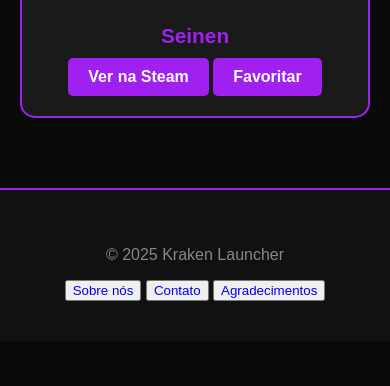
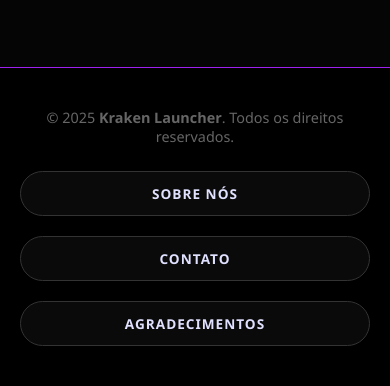
Before and after one commit to FelipeOliver-web/Kraken-Launcher, a PHP site: page / in a window 390 px wide. Shown: the part 1298-1684 px from the top of the page. Before the commit the page ends 1599 px from the top, so only its background shows below. Run offline with PHP 8.4, Linux system fonts and the light colour scheme; data comes from the database, SQL or seed files in the repository.

Commit message:
refactor: update footer structure and enhance search functionality

```diff
--- a/Clientes/Footer.php
+++ b/Clientes/Footer.php
@@ -1,14 +1,42 @@
 <footer>
-  <!-- Rodapé do site -->
-  <p>&copy; 2025 Kraken Launcher</p>
+  <div class="footer-container">
+    <p class="copyright">&copy; 2025 <strong>Kraken Launcher</strong>. Todos os direitos reservados.</p>
 
-  <!-- Botões adicionais -->
-  <div class="footer-buttons">
-    <button><a href="?pg=Sobre-Nos">Sobre nós</a></button>
-    <button><a href="?pg=Contatos">Contato</a></button>
-    <button><a href="?pg=Agradecimentos">Agradecimentos</a></button>
+    <div class="footer-nav">
+        <a href="?pg=Sobre-Nos" class="btn-neon">Sobre Nós</a>
+        <a href="?pg=Contatos" class="btn-neon">Contato</a>
+        <a href="?pg=Agradecimentos" class="btn-neon">Agradecimentos</a>
+    </div>
   </div>
 </footer>
 
+<script>
+document.addEventListener("DOMContentLoaded", function() {
+    // 1. Pega a barra de pesquisa
+    const searchInput = document.getElementById('searchInput');
+
+    // Só roda o código se a barra de pesquisa existir na página
+    if (searchInput) {
+
+        // 2. Escuta cada tecla digitada
+        searchInput.addEventListener('keyup', function() {
+            const termo = searchInput.value.toLowerCase(); // O que foi digitado (em minúsculo)
+            const cards = document.querySelectorAll('.game-card'); // Todos os cards de jogos
+
+            // 3. Passa por cada jogo para verificar
+            cards.forEach(card => {
+                const titulo = card.querySelector('h2').textContent.toLowerCase(); // Nome do jogo
+
+                if (titulo.includes(termo)) {
+                    card.style.display = ""; // Mostra se combinar
+                } else {
+                    card.style.display = "none"; // Esconde se não combinar
+                }
+            });
+        });
+    }
+});
+</script>
+
 </body>
 </html>
--- a/Clientes/style.css
+++ b/Clientes/style.css
@@ -1,43 +1,50 @@
 /* =========================================
-   1. ESTILOS GERAIS (RESET E CORPO)
+   1. RESET E ESTRUTURA BÁSICA
    ========================================= */
+* {
+    box-sizing: border-box;
+}
+
 body {
-    background-color: #0a0a0a; /* Fundo preto escuro */
-    color: #e0e0ff; /* Texto em roxo claro */
-    font-family: Arial, sans-serif;
+    background-color: #050505; /* Fundo Preto Profundo */
+    color: #e0e0ff;            /* Texto Roxo Claro */
+    font-family: 'Segoe UI', Tahoma, Geneva, Verdana, sans-serif;
     margin: 0;
     padding: 0;
-    overflow-x: hidden; /* Evita rolagem lateral indesejada */
+    min-height: 100vh;
+    display: flex;
+    flex-direction: column;
 }
 
 a {
     text-decoration: none;
-    transition: all 0.3s ease;
+    transition: 0.3s;
+}
+
+ul {
+    list-style: none;
+    padding: 0;
 }
 
 /* =========================================
-   2. CABEÇALHO (HEADER) - CORRIGIDO
+   2. CABEÇALHO (HEADER)
    ========================================= */
 header {
-    background-color: #1a1a1a;
-    border-bottom: 2px solid #a020f0;
+    background-color: #0f0f0f;
+    border-bottom: 2px solid #a020f0; /* Linha roxa neon */
     padding: 15px 0;
-    width: 100%;
+    box-shadow: 0 0 20px rgba(160, 32, 240, 0.2);
 }
 
-/* O Container flexível que organiza os 3 elementos */
 .header-container {
+    max-width: 1200px;
+    margin: 0 auto;
+    padding: 0 20px;
     display: flex;
-    flex-direction: row; /* Garante linha horizontal */
-    justify-content: space-between; /* Espalha: Esq - Meio - Dir */
+    justify-content: space-between;
     align-items: center;
-    max-width: 1400px; /* Limite de largura para telas grandes */
-    margin: 0 auto;
-    padding: 0 40px;
-    box-sizing: border-box;
 }
 
-/* Grupo Logo + Título */
 .logo-title {
     display: flex;
     align-items: center;
@@ -48,69 +55,188 @@
     width: 50px;
     height: 50px;
     border-radius: 50%;
-    object-fit: cover;
     border: 2px solid #a020f0;
-    transition: transform 0.3s ease;
-    user-select: none;
-}
-
-.logo:hover {
-    transform: rotate(15deg);
 }
 
 header h1 {
-    margin: 0;
     color: #a020f0;
     font-size: 1.5rem;
+    margin: 0;
+    text-transform: uppercase;
+    letter-spacing: 1px;
 }
 
-/* Navegação Central */
 nav ul {
-    list-style: none;
-    padding: 0;
+    display: flex;
+    gap: 25px;
     margin: 0;
-    display: flex;
-    gap: 30px;
 }
 
 nav a {
-    color: #e0e0ff;
+    color: #fff;
     font-weight: bold;
-    font-size: 1.1rem;
+    font-size: 1rem;
+    position: relative;
 }
 
 nav a:hover {
     color: #a020f0;
+    text-shadow: 0 0 10px #a020f0;
 }
 
-/* Área do Usuário (Direita) */
-.user-area {
-    display: flex;
-    align-items: center;
-    gap: 15px;
+.user-area .btn-login {
+    background-color: #8a2be2;
+    color: white;
+    padding: 8px 20px;
+    border-radius: 5px;
+    font-weight: bold;
 }
 
-.btn-login {
-    background-color: #8a2be2;
-    color: white;
-    padding: 10px 20px;
-    border-radius: 5px;
-    font-weight: bold;
-    border: 1px solid transparent;
-}
-
-.btn-login:hover {
+.user-area .btn-login:hover {
     background-color: #6a1bbd;
-    border-color: #fff;
-    transform: scale(1.05);
+    box-shadow: 0 0 15px #8a2be2;
 }
 
 /* =========================================
-   3. SEÇÃO PARALLAX & BUSCA
+   3. ÁREA DOS JOGOS
    ========================================= */
+.game-list {
+    max-width: 1200px;
+    margin: 40px auto;
+    padding: 0 20px;
+    display: grid;
+    grid-template-columns: repeat(auto-fit, minmax(260px, 1fr));
+    gap: 30px;
+    width: 100%;
+    flex: 1; /* Empurra o rodapé para baixo */
+}
+
+.game-card {
+    background-color: #141414;
+    border: 1px solid #333;
+    border-radius: 12px;
+    padding: 15px;
+    text-align: center;
+    transition: transform 0.3s, border-color 0.3s;
+    display: flex;
+    flex-direction: column;
+    justify-content: space-between;
+}
+
+.game-card:hover {
+    transform: translateY(-5px);
+    border-color: #a020f0;
+    box-shadow: 0 5px 20px rgba(160, 32, 240, 0.25);
+}
+
+.game-card img {
+    width: 100%;
+    height: 180px;
+    object-fit: cover;
+    border-radius: 8px;
+    margin-bottom: 15px;
+}
+
+.game-card h2 {
+    font-size: 1.2rem;
+    color: #fff;
+    margin: 0 0 15px 0;
+}
+
+.card-actions {
+    display: flex;
+    justify-content: center;
+    gap: 10px;
+    margin-top: auto;
+}
+
+.btn-steam {
+    background-color: #171a21;
+    color: #66c0f4;
+    border: 1px solid #66c0f4;
+    padding: 8px 15px;
+    border-radius: 4px;
+    font-size: 0.85rem;
+}
+
+.favorito-btn {
+    border: 1px solid #a020f0;
+    color: #a020f0;
+    padding: 8px 15px;
+    border-radius: 4px;
+    font-size: 0.85rem;
+    cursor: pointer;
+}
+
+.favorito-btn:hover {
+    background-color: #a020f0;
+    color: white;
+    box-shadow: 0 0 10px #a020f0;
+}
+
+/* =========================================
+   4. RODAPÉ NEON (MODERNO)
+   ========================================= */
+footer {
+    background-color: #000;
+    border-top: 1px solid #a020f0;
+    padding: 40px 20px;
+    margin-top: 50px;
+    text-align: center;
+}
+
+.footer-container {
+    display: flex;
+    flex-direction: column;
+    align-items: center;
+    gap: 25px;
+}
+
+.copyright {
+    color: #666;
+    margin: 0;
+    font-size: 0.9rem;
+}
+
+.footer-nav {
+    display: flex;
+    gap: 20px;
+    flex-wrap: wrap;
+    justify-content: center;
+}
+
+/* O EFEITO NEON NOS BOTÕES */
+.btn-neon {
+    display: inline-block;
+    background-color: #0a0a0a !important; /* Força fundo preto */
+    color: #e0e0ff !important;            /* Texto lilás */
+    padding: 12px 30px;
+    border: 1px solid #333;
+    border-radius: 50px;                  /* Borda redonda */
+    font-weight: bold;
+    text-transform: uppercase;
+    font-size: 0.85rem;
+    letter-spacing: 1px;
+    transition: all 0.3s cubic-bezier(0.25, 0.8, 0.25, 1);
+}
+
+.btn-neon:hover {
+    background-color: #a020f0 !important; /* Fundo vira roxo */
+    color: #fff !important;               /* Texto vira branco */
+    border-color: #a020f0;
+    box-shadow: 0 0 20px #a020f0, 0 0 40px rgba(160, 32, 240, 0.4); /* Super brilho */
+    transform: translateY(-4px);          /* Sobe um pouquinho */
+}
+
+/* Celular */
+@media (max-width: 768px) {
+    .header-container { flex-direction: column; gap: 15px; }
+    .footer-nav { flex-direction: column; width: 100%; }
+    .btn-neon { width: 100%; display: block; }
+}
 .parallax-section {
-    background-image: url('https://i.ytimg.com/vi/N6S9FZiI3eg/maxresdefault.jpg');
-    height: 400px;
+    background-image: url('https://i.ytimg.com/vi/N6S9FZiI3eg/maxresdefault.jpg'); /* Fundo Hollow Knight */
+    height: 350px;
     background-attachment: fixed;
     background-position: center;
     background-repeat: no-repeat;
@@ -119,242 +245,63 @@
     align-items: center;
     justify-content: center;
     position: relative;
+    margin-bottom: 40px;
+    border-bottom: 2px solid #a020f0;
+    box-shadow: 0 4px 20px rgba(0,0,0,0.6);
 }
 
-/* Overlay escuro para melhorar leitura */
+/* Filtro escuro para o texto brilhar mais */
 .parallax-section::before {
     content: '';
     position: absolute;
     top: 0; left: 0; right: 0; bottom: 0;
-    background: rgba(0, 0, 0, 0.4);
+    background: rgba(0, 0, 0, 0.5); /* Escurece a imagem */
 }
 
 .parallax-text {
-    position: relative; /* Para ficar acima do overlay */
-    color: #fff;
-    background-color: rgba(0, 0, 0, 0.7);
-    padding: 30px 50px;
-    border-radius: 10px;
-    text-align: center;
-    border: 1px solid #a020f0;
-    box-shadow: 0 0 20px rgba(160, 32, 240, 0.5);
+    position: relative;
+    z-index: 2;
     width: 100%;
     max-width: 600px;
+    padding: 0 20px;
+    text-align: center;
 }
 
-.parallax-text input#searchInput {
+/* A Barra de Busca Estilizada */
+#searchInput {
     width: 100%;
-    padding: 12px 20px;
+    padding: 15px 30px;
     font-size: 1.1rem;
     border: 2px solid #a020f0;
-    border-radius: 25px;
+    border-radius: 50px; /* Borda redonda */
+    background-color: rgba(10, 10, 10, 0.85); /* Fundo semi-transparente */
+    color: #fff;
     outline: none;
-    color: #0a0a0a;
-    font-weight: bold;
-    transition: box-shadow 0.3s ease;
-    box-sizing: border-box;
+    transition: all 0.3s ease;
+    box-shadow: 0 0 15px rgba(160, 32, 240, 0.3);
 }
 
-.parallax-text input#searchInput:focus {
-    box-shadow: 0 0 15px #c64aff;
-    border-color: #c64aff;
+#searchInput::placeholder {
+    color: #aaa;
 }
 
-/* Resultados da Busca */
-#searchResults {
-    margin-top: 15px;
-    max-height: 250px;
-    overflow-y: auto;
-    text-align: left;
-    border: 1px solid #a020f0;
-    border-radius: 10px;
-    background-color: #1a1a1a;
-    box-shadow: 0 0 10px #a020f0;
-}
-
-#searchResults .result-item {
-    padding: 10px 15px;
-    border-bottom: 1px solid #333;
-    color: #e0e0ff;
-    cursor: pointer;
-}
-
-#searchResults .result-item:hover {
-    background-color: #a020f0;
-    color: #000;
+#searchInput:focus {
+    background-color: #000;
+    box-shadow: 0 0 25px #a020f0; /* Brilho intenso ao digitar */
+    transform: scale(1.02);
 }
 
 /* =========================================
-   4. LISTA DE JOGOS (GRID)
+   6. CORREÇÃO: ESPAÇAMENTO DO HEADER
    ========================================= */
-.game-list {
-    display: grid;
-    grid-template-columns: repeat(auto-fit, minmax(280px, 1fr));
-    gap: 30px;
-    padding: 60px 40px;
-    max-width: 1400px;
-    margin: 0 auto;
+/* Isso força o menu a se afastar do título "Kraken Launcher" */
+.logo-title {
+    margin-right: 40px;
 }
 
-.game-card {
-    background-color: #1a1a1a;
-    border: 2px solid #a020f0;
-    padding: 20px;
-    border-radius: 15px;
-    transition: transform 0.3s ease, box-shadow 0.3s ease;
-    text-align: center;
+/* Garante que o menu fique centralizado se houver espaço */
+nav {
+    flex-grow: 1;
     display: flex;
-    flex-direction: column;
-    justify-content: space-between;
+    justify-content: center; /* Centraliza os links */
 }
-
-.game-card:hover {
-    transform: translateY(-5px);
-    box-shadow: 0 10px 20px rgba(160, 32, 240, 0.3);
-    border-color: #c64aff;
-}
-
-.game-card img {
-    width: 100%;
-    border-radius: 10px;
-    margin-bottom: 15px;
-    border: 1px solid #333;
-}
-
-.game-card h2 {
-    color: #a020f0;
-    margin: 10px 0;
-    font-size: 1.3rem;
-}
-
-.game-card a {
-    display: inline-block;
-    margin-top: auto; /* Empurra o botão para o fundo */
-    background-color: #a020f0;
-    color: white;
-    padding: 10px 20px;
-    border-radius: 5px;
-    font-weight: bold;
-}
-
-.game-card a:hover {
-    background-color: #c64aff;
-}
-
-/* =========================================
-   5. SEÇÃO VR & BIBLIOTECA
-   ========================================= */
-.section-title {
-    font-size: 2rem;
-    color: #b57aff;
-    margin: 40px 0 20px;
-    font-weight: 700;
-    text-align: center;
-}
-
-.vr-games-list {
-    display: flex;
-    gap: 20px;
-    overflow-x: auto;
-    padding: 20px 40px;
-    scrollbar-width: thin;
-    scrollbar-color: #b57aff transparent;
-}
-
-.vr-game-card {
-    flex: 0 0 250px;
-    background: #121212;
-    border: 2px solid #8b55ff;
-    border-radius: 12px;
-    padding: 15px;
-    text-align: center;
-    transition: transform 0.3s ease;
-}
-
-.vr-game-card:hover {
-    transform: scale(1.05);
-}
-
-.vr-game-card img {
-    width: 100%;
-    border-radius: 8px;
-    height: 140px;
-    object-fit: cover;
-    margin-bottom: 10px;
-}
-
-/* Biblioteca Popup */
-.hidden {
-    display: none;
-    position: fixed;
-    top: 50%; left: 50%;
-    transform: translate(-50%, -50%);
-    width: 80%;
-    max-width: 800px;
-    background-color: #0a0a0a;
-    border: 2px solid #a020f0;
-    padding: 30px;
-    z-index: 1000;
-    border-radius: 10px;
-    box-shadow: 0 0 50px rgba(160, 32, 240, 0.5);
-}
-
-#biblioteca:target {
-    display: block;
-}
-
-.library li {
-    display: flex;
-    align-items: center;
-    margin-bottom: 15px;
-    background: #1a1a1a;
-    padding: 10px;
-    border-radius: 8px;
-    border: 1px solid #333;
-}
-
-.library img {
-    width: 60px;
-    height: 60px;
-    object-fit: cover;
-    border-radius: 5px;
-    margin-right: 15px;
-}
-
-.close-link {
-    background: #dc3545;
-    color: white;
-    padding: 8px 15px;
-    border-radius: 5px;
-    float: right;
-}
-
-/* =========================================
-   6. RODAPÉ E RESPONSIVIDADE
-   ========================================= */
-footer {
-    text-align: center;
-    padding: 40px;
-    background-color: #111;
-    border-top: 2px solid #a020f0;
-    color: #888;
-    margin-top: 50px;
-}
-
-/* Responsividade Mobile */
-@media (max-width: 768px) {
-    .header-container {
-        flex-direction: column;
-        gap: 20px;
-        padding: 20px;
-    }
-
-    nav ul {
-        flex-wrap: wrap;
-        justify-content: center;
-    }
-
-    .game-list {
-        padding: 20px;
-    }
-}
```
